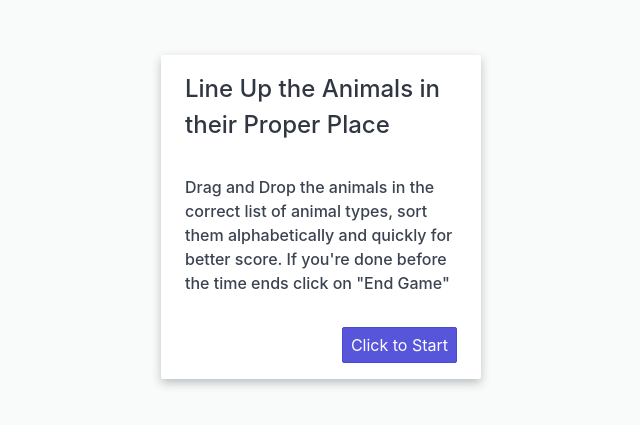
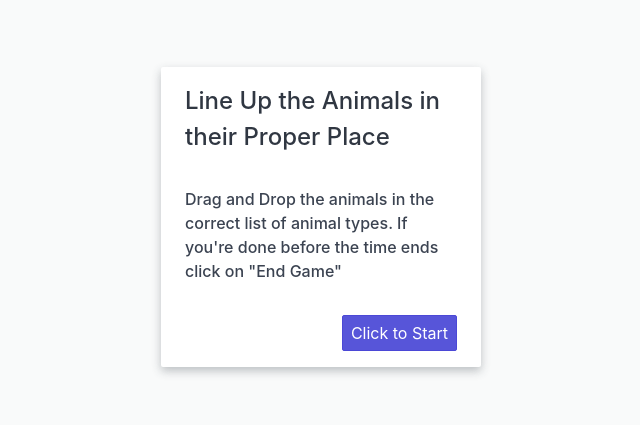
Before and after one commit to miguelybera/4itf_act2_animalcontrol, a React (Create React App) app: page / in a window 1280 px wide. Shown: the part 183-608 px from the top of the page, without its empty margins (319-959 px from the left). Built offline with nearby package versions, Linux system fonts and the light colour scheme.

Commit message:
more renaming

```diff
--- a/src/App.js
+++ b/src/App.js
@@ -1,34 +1,33 @@
 import React from 'react';
 import { DragDropContext } from 'react-beautiful-dnd';
-
 import { animals, animalType } from './others/AnimalData';
 import { getTimeRemaining, iconMove, stateOfGame } from './others/Movement';
-
 import Modal from './components/Modal';
 import Header from './components/Header';
 import DropArea from './components/DropArea';
 
 
-const GAME_DURATION = 1000 * 60; // 60 second clock
+const gameDuration = 1000 * 60; // 60 second clock
 
 const initialState = {
-  bench: animals,
+  farm: animals,
   [animalType.oviparous]: [],
   [animalType.mammal]: [],
   gameState: stateOfGame.START,
   timeRemaining: 0,
 };
-// hello comment 1
+
+
 class App extends React.Component {
   state = initialState;
 
   startGame = () => {
-    this.currentDeadline = Date.now() + GAME_DURATION;
+    this.gameEnding = Date.now() + gameDuration;
 
     this.setState(
       {
         gameState: stateOfGame.CURRENT,
-        timeRemaining: getTimeRemaining(this.currentDeadline),
+        timeRemaining: getTimeRemaining(this.gameEnding),
       },
       this.gameLoop
     );
@@ -36,7 +35,7 @@ class App extends React.Component {
 
   gameLoop = () => {
     this.clock = setInterval(() => {
-      const timeRemaining = getTimeRemaining(this.currentDeadline);
+      const timeRemaining = getTimeRemaining(this.gameEnding);
       const endTime = timeRemaining <= 0;
       if (endTime && this.clock) {
         clearInterval(this.clock);
@@ -74,7 +73,7 @@ class App extends React.Component {
   };
 
   render() {
-    const { gameState, timeRemaining, bench, ...groups } = this.state;
+    const { gameState, timeRemaining, farm, ...groups } = this.state;
     const isDropDisabled = gameState === stateOfGame.END;
 
     return (
@@ -99,7 +98,7 @@ class App extends React.Component {
                   animals={this.state[animalType.oviparous]}
                   isDropDisabled={isDropDisabled}
                 />
-                <DropArea id="bench" animals={bench} isDropDisabled={isDropDisabled} />
+                <DropArea id="farm" animals={farm} isDropDisabled={isDropDisabled} />
                 <DropArea
                   id={animalType.mammal}
                   animals={this.state[animalType.mammal]}
--- a/src/components/Modal.js
+++ b/src/components/Modal.js
@@ -16,7 +16,7 @@ const Modal = ({ gameState, startGame, resetGame }) => (
         <div className="content h6">
           {' '}
           {gameState === stateOfGame.START
-            ? `Drag and Drop the animals in the correct list of animal types, sort them alphabetically and quickly for better score.
+            ? `Drag and Drop the animals in the correct list of animal types.
             If you're done before the time ends click on "End Game"`
             : `Thanks for playing`}
         </div>
--- a/src/others/Movement.js
+++ b/src/others/Movement.js
@@ -1,5 +1,3 @@
-
-
 
 // method to handle to the animal cards movement
 export const iconMove = (state, source, destination) => {
```
